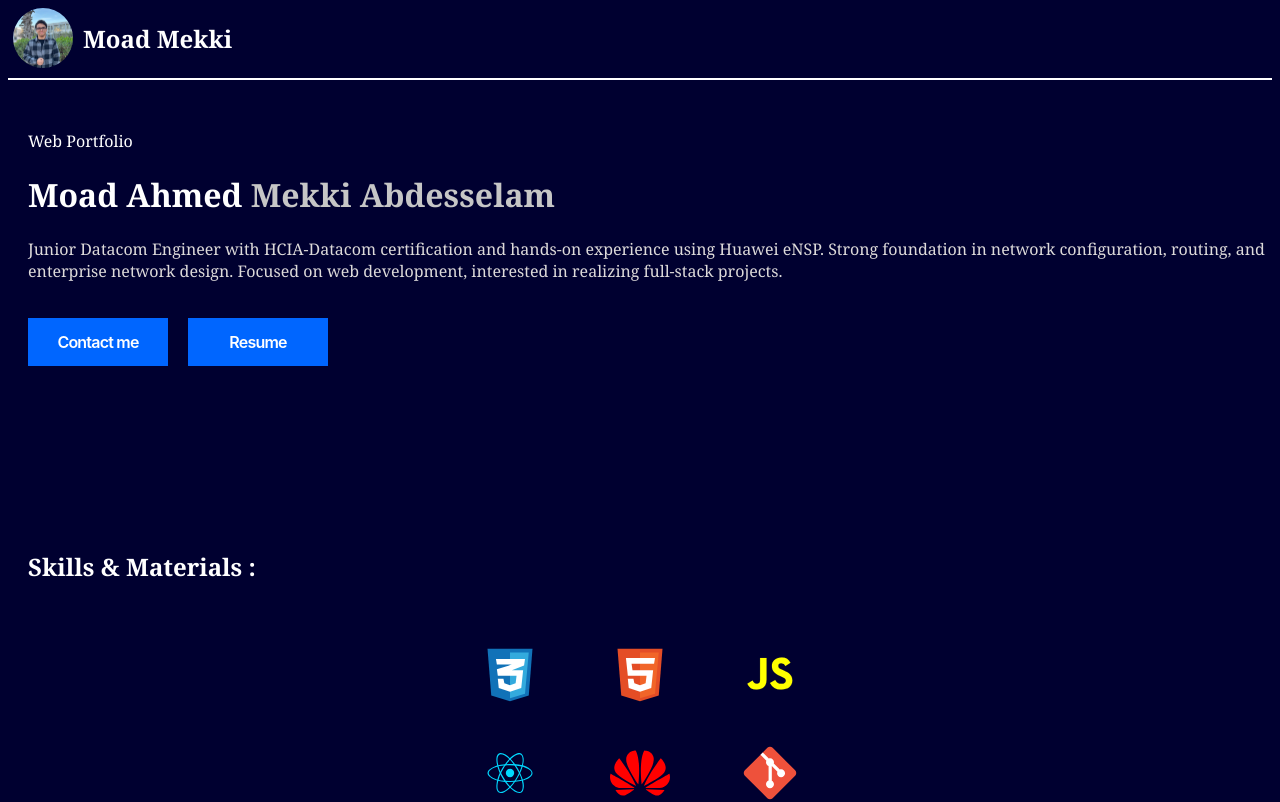
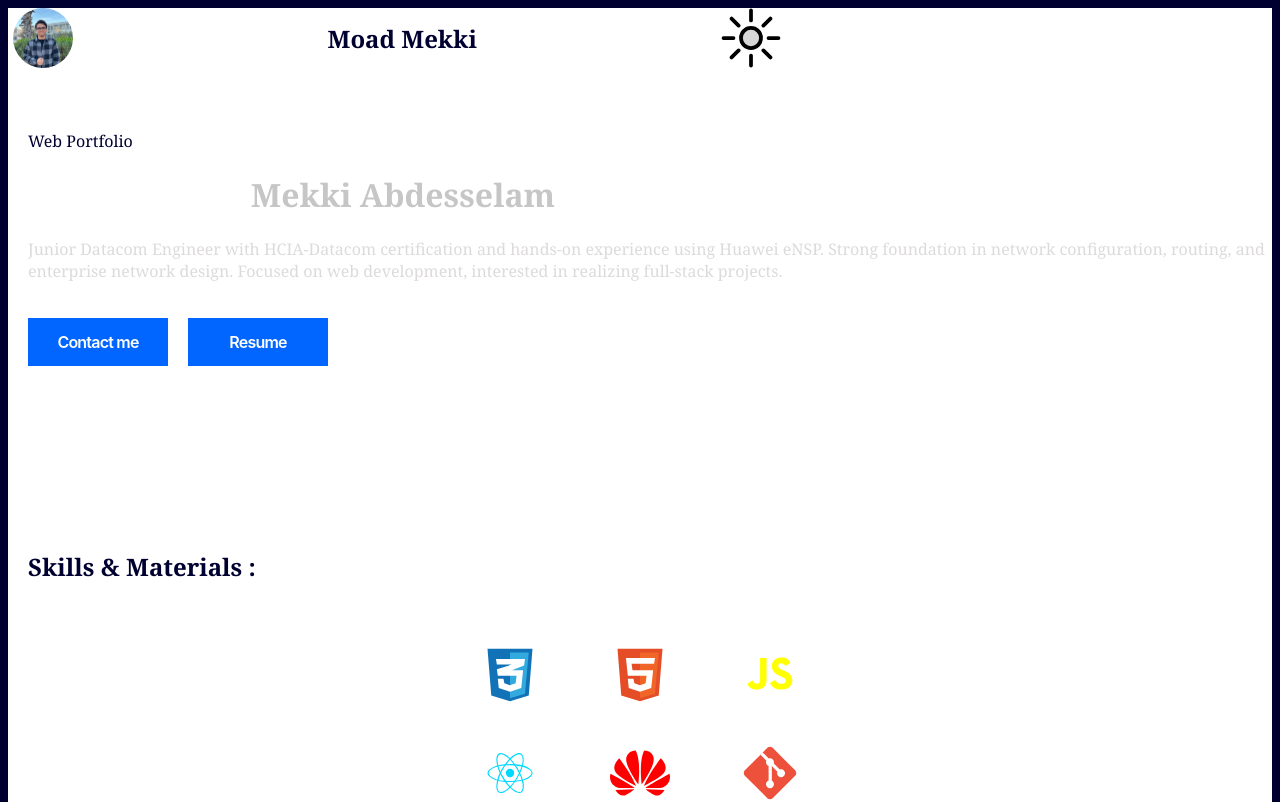
Before and after one commit to MOAD-Mekki/portfolio, a React app: page / in a window 1280 px wide. Shown: the top 802 px of the page. Built offline with nearby package versions, Linux system fonts and the light colour scheme; the HTML template or start-up script is replaced by a standard one.

Commit message:
feat: add toggle mode

```diff
--- a/src/App.css
+++ b/src/App.css
@@ -2,3 +2,17 @@ body {
     background-color: rgb(0, 0, 48);
     color: white;
 }
+
+.light-mode {
+  background-color: #ffffff;
+  color: rgb(0, 0, 48);
+}
+
+.dark-mode {
+  background-color: rgb(0, 0, 48);
+  color: #ffffff;
+}
+
+body, .light-mode, .dark-mode {
+  transition: background-color 0.3s, color 0.3s;
+}
--- a/src/App.jsx
+++ b/src/App.jsx
@@ -5,11 +5,14 @@ import Skills from './skills/Skills';
 import Project from './projects/projects';
 import Education from './Education/Education';
 import Footer from './footer/Footer';
+import { useState } from 'react';
 
 function App() {
+
+  const [darkMode, setDarkMode] = useState(false);
   return (
-    <div>
-      <Nav />
+    <div className={darkMode? "dark-mode" : "light-mode"}>
+      <Nav darkMode={darkMode} setDarkMode={setDarkMode}/>
       <Header />
       <Skills />
       <Project />
--- a/src/nav/Nav.css
+++ b/src/nav/Nav.css
@@ -3,7 +3,7 @@
     height: 70px;
     border-bottom: solid 2px white;
     display: flex;
-    justify-content: start;
+    justify-content: space-between;
     align-items: center;
 }
 
@@ -25,7 +25,14 @@
     width: 60%;
     display: flex;
     align-items: center;
+    justify-content: space-between;
     gap: 5px;
     padding-bottom: 10px;
     padding-left: 10px;
 }
+
+.mode {
+  width: 24px;
+  height: 24px;
+  cursor: pointer;
+}
--- a/src/nav/Nav.jsx
+++ b/src/nav/Nav.jsx
@@ -1,12 +1,23 @@
 import './Nav.css'
 import Me from '/public/graphics/Me.JPG'
+import Dark from '/public/graphics/dark-mode.svg'
+import Light from '/public/graphics/light-mode.svg'
+import { useState } from 'react'
 
-export default function Nav() {
+export default function Nav({darkMode, setDarkMode}) {
+    function togglekMode() {
+        setDarkMode(prev => !prev)
+    }
     return(
-        <div className='nav-div'>
+        <div className="nav-div" >
             <div className="nav-cont">
                 <img src={Me} alt="picture" />
                 <h1 className='title'>Moad Mekki</h1>
+                <img
+                className='mode'
+                src={darkMode? Dark : Light}
+                alt='toggle mode'
+                onClick={togglekMode} ></img>
             </div>
         </div>
     );
```
Also changed, not shown: public/graphics/dark-mode.svg (added), public/graphics/light-mode.svg (added).
